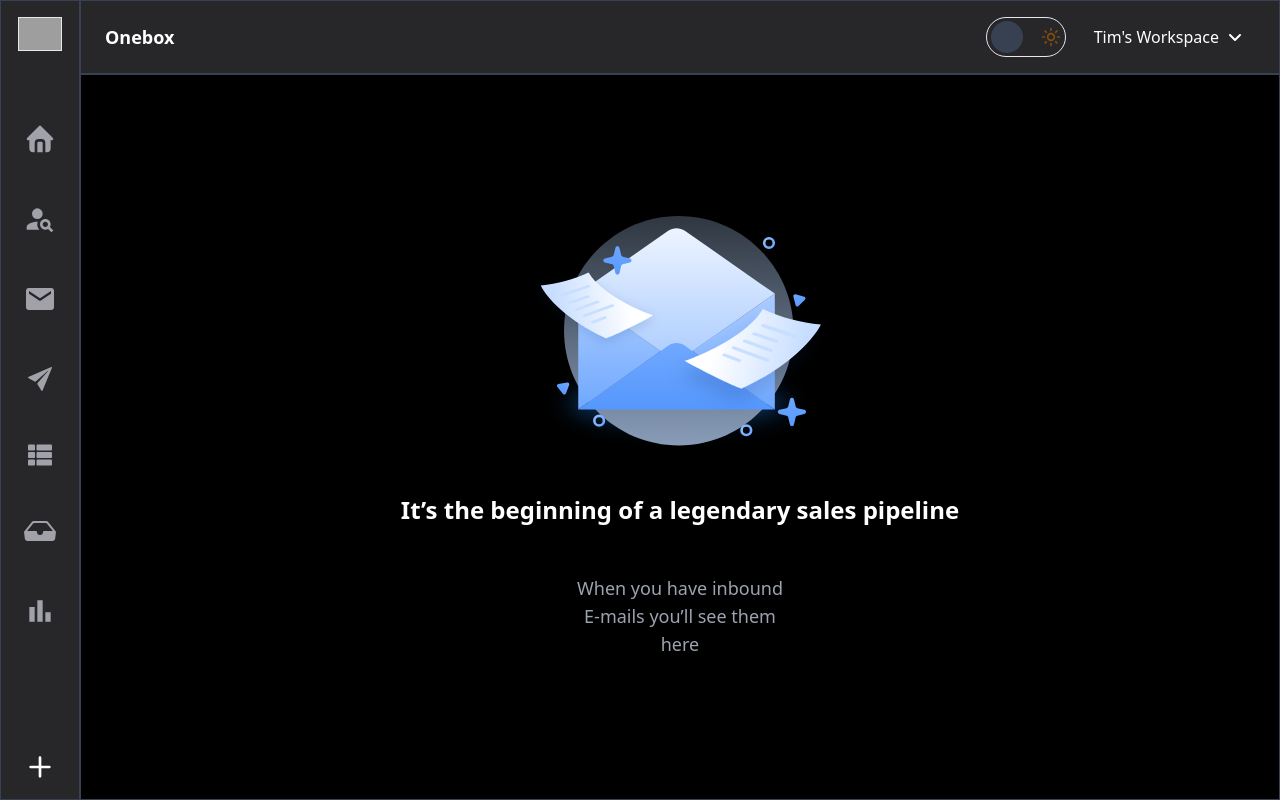
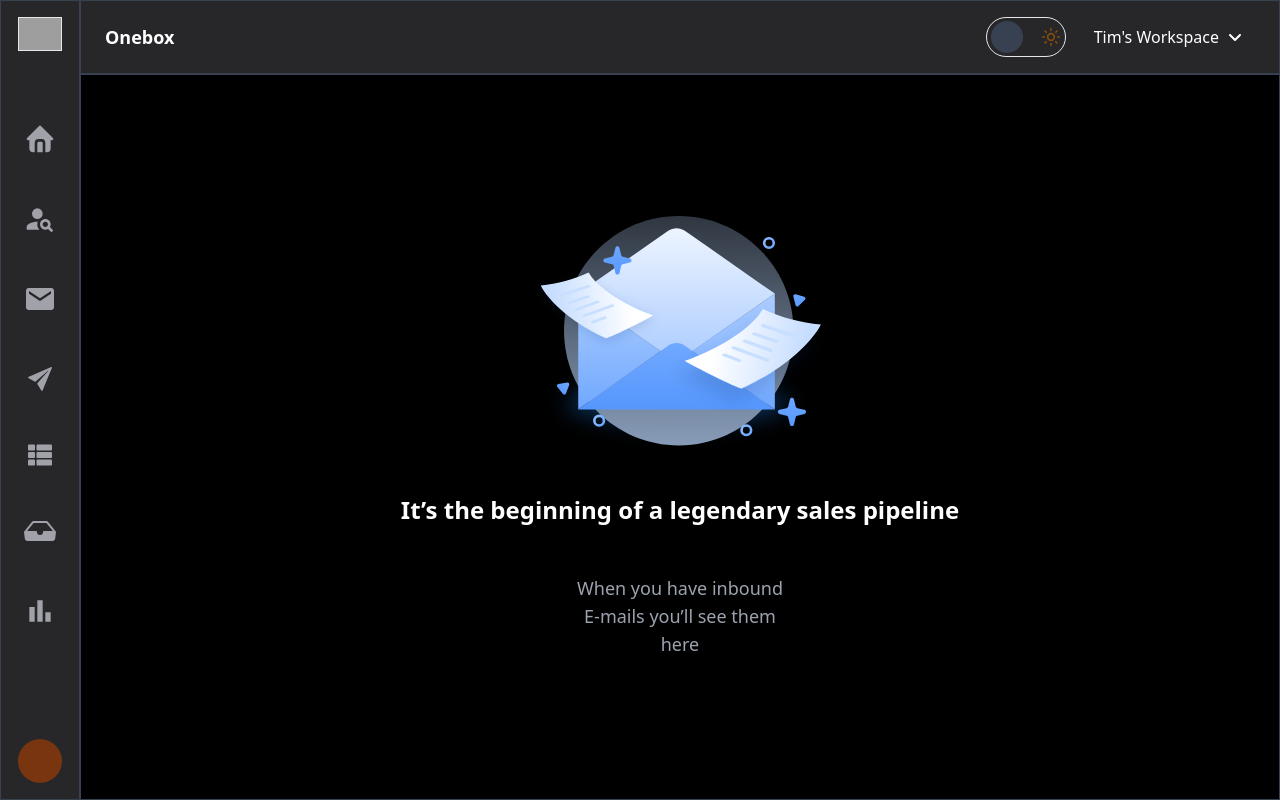
Before and after one commit to pranav202p/ReachInbox, a React (Vite) app in the folder ReachInbox-frontend/: page /home in a window 1280 px wide. Built offline with nearby package versions, Linux system fonts and the light colour scheme; grey boxes are pictures that could not be loaded.

Commit message:
fixed profile dispaly in sidebar

```diff
--- a/ReachInbox-frontend/package.json
+++ b/ReachInbox-frontend/package.json
@@ -10,6 +10,8 @@
     "preview": "vite preview"
   },
   "dependencies": {
+    "html-react-parser": "^5.1.15",
+    "jwt-decode": "^4.0.0",
     "lucide-react": "^0.436.0",
     "react": "^18.3.1",
     "react-dom": "^18.3.1",
--- a/ReachInbox-frontend/src/Components/LeadDetails.jsx
+++ b/ReachInbox-frontend/src/Components/LeadDetails.jsx
@@ -4,7 +4,7 @@ import { useDarkMode } from '../Context/DarkModeContext';
 const LeadDetails = () => {
     const { isDarkMode, toggleDarkMode } = useDarkMode();
     return (
-      <div className={`h-full overflow-auto p-2 border ${isDarkMode ? 'bg-white text-black border-slate-300' : 'bg-black text-white border-gray-700'}`}>
+      <div className={`h-full overflow-auto p-6 border ${isDarkMode ? 'bg-white text-black border-slate-300' : 'bg-black text-white border-gray-700'}`}>
           <div className="mb-10">
               <h2 className={`text-lg mb-6 p-2 pl-4 border rounded-lg ${isDarkMode ? 'bg-slate-100 text-black border-slate-300' : 'bg-zinc-900 text-white border-gray-700'}`}>Lead Details</h2>
               <div className="space-y-7">
@@ -18,15 +18,15 @@ const LeadDetails = () => {
 
           <div>
               <h2 className={`text-lg mb-1 border p-1 pl-4 rounded-lg ${isDarkMode ? 'bg-slate-100 text-black border-slate-300' : 'bg-zinc-900 text-white border-gray-700'}`}>Activities</h2>
-              <div className="text-sm mt-10 mb-1">
+              <div className="text-sm mt-5 mb-1">
                   <div className="font-bold text-lg mt-2">Campaign Name</div>
-                  <div className="flex space-x-4 mt-4 text-gray-400">
+                  <div className="flex space-x-4 mt-3 text-gray-400">
                       <span>3 Steps</span>
                       <div className="h-5 w-px bg-gray-600"></div>
                       <span>5 Days in Sequence</span>
                   </div>
               </div>
-              <div className="space-y-10 mt-2 relative">
+              <div className="space-y-8 mt-1 relative">
                   <div className={`absolute left-5 top-0 bottom-1 w-px  ${isDarkMode ? 'bg-black' : 'bg-white '}`}></div>
 
                   <ActivityItem  step={1} status="sent" date="3rd, Feb" />
--- a/ReachInbox-frontend/src/Components/Sidebar.jsx
+++ b/ReachInbox-frontend/src/Components/Sidebar.jsx
@@ -1,5 +1,5 @@
 /* eslint-disable no-unused-vars */
-import React from 'react';
+import React, { useEffect, useState } from 'react';
 import { Link } from 'react-router-dom';
 import { TbHomeFilled } from "react-icons/tb";
 import { MdPersonSearch } from "react-icons/md";
@@ -10,8 +10,32 @@ import { BsFillInboxFill } from "react-icons/bs";
 import { FaThList } from "react-icons/fa";
 import { MdOutlineBarChart } from "react-icons/md";
 import { useDarkMode } from '../Context/DarkModeContext';
+import {jwtDecode} from 'jwt-decode';
+
 const Sidebar = () => {
+  const [initial, setInitial] = useState('');
+  const [bgColor, setBgColor] = useState('');
     const { isDarkMode } = useDarkMode();
+
+  useEffect(() => {
+
+    const token = localStorage.getItem('authToken');
+
+    if (token) {
+
+      const decodedToken = jwtDecode(token);
+      console.log(decodedToken)
+      const firstName = decodedToken?.user?.firstName || '';
+      console.log("Nam",firstName)
+
+      // Get the first letter of the first name
+      if (firstName) {
+        setInitial(firstName.charAt(0).toUpperCase());
+      }
+
+
+    }
+  }, []);
   return (
     <div className={`w-20 flex flex-col items-center border py-4 ${isDarkMode ?  'bg-white text-black  border-slate-300':'bg-zinc-800 text-white border border-gray-700' }`}>
       <div className="mb-14 border">
@@ -22,7 +46,7 @@ const Sidebar = () => {
         />
       </div>
       <nav className={`space-y-10 p-3  ${isDarkMode ?  'bg-white text-gray-400 ':'bg-zinc-800 text-zinc-400   ' }`}>
-        <Link to="#" className="flex items-center justify-center p-1 hover:bg-zinc-500 hover:text-white" >
+        <Link to="/home" className="flex items-center justify-center p-1 hover:bg-zinc-500 hover:text-white" >
           < TbHomeFilled size={32}/>
         </Link>
         <Link to="#" className="flex items-center justify-center p-1 hover:bg-zinc-500 hover:text-white">
@@ -46,20 +70,12 @@ const Sidebar = () => {
       </nav>
       <div className="mt-auto">
         <Link to="#" className="flex items-center justify-center">
-          <svg
-            xmlns="http://www.w3.org/2000/svg"
-            className="h-8 w-8"
-            fill="none"
-            viewBox="0 0 24 24"
-            stroke="currentColor"
-          >
-            <path
-              strokeLinecap="round"
-              strokeLinejoin="round"
-              strokeWidth="2"
-              d="M5 12h14m-7-7v14"
-            />
-          </svg>
+        <div
+      className="w-11 h-11 flex bg-amber-900 items-center justify-center rounded-full text-white font-bold"
+
+    >
+      {initial}
+    </div>
         </Link>
       </div>
     </div>
```
Also changed, not shown: 1 other file (tests, documents, lock files or other folders).
